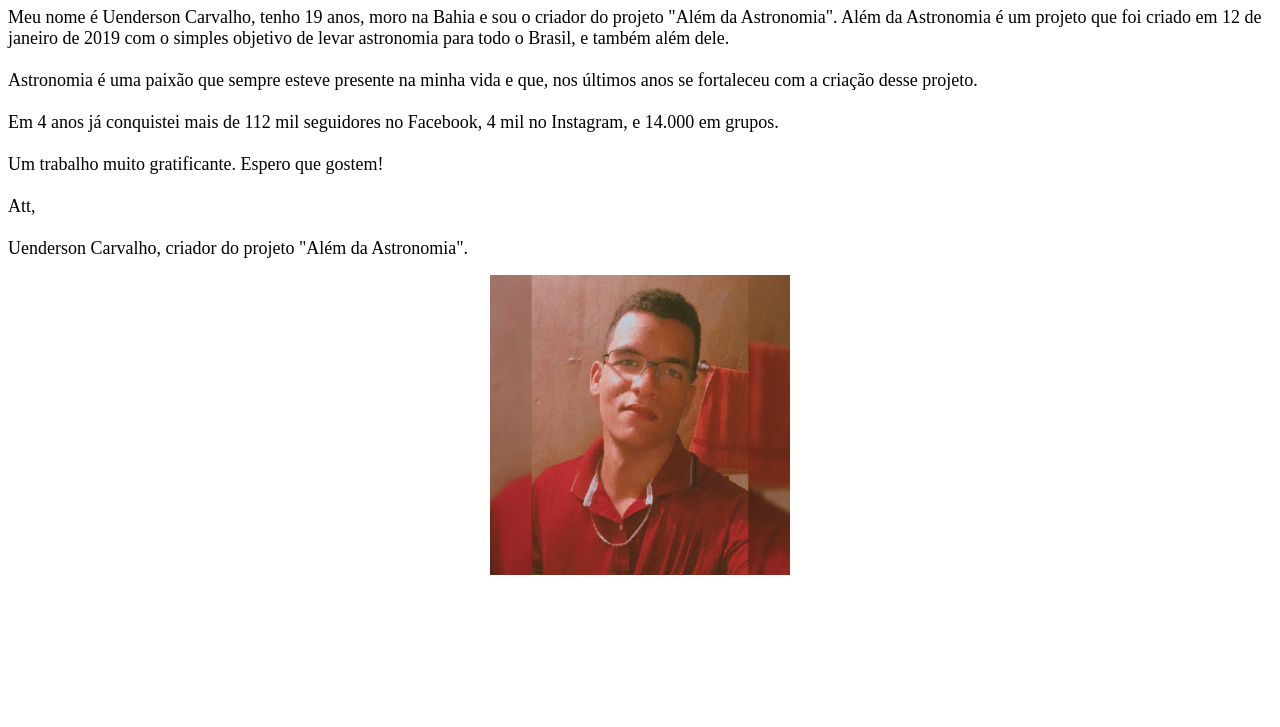
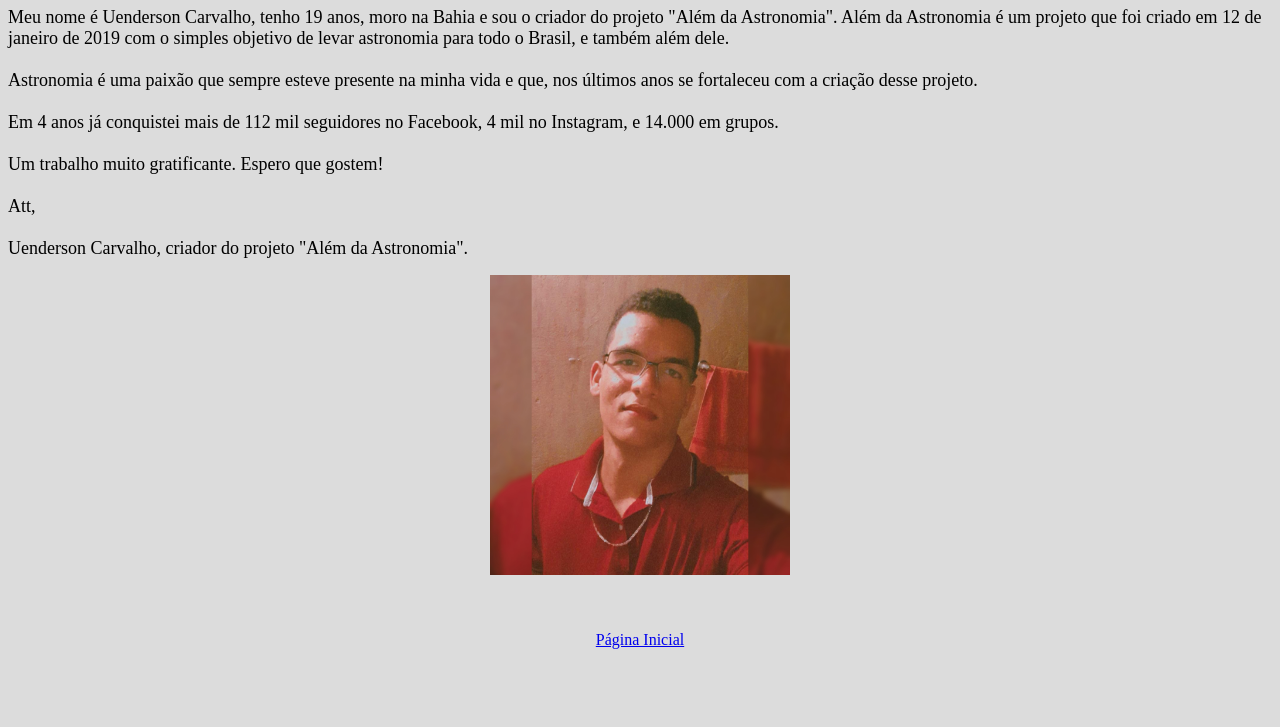
Before and after one commit to uenderson-silva/uenderson-silva.github.io, a plain HTML site: page Quem sou.html in a window 1280 px wide. Shown: the part 73-800 px from the top of the page. Drawn offline with Linux system fonts and the light colour scheme.

Commit message:
Update Quem sou.html

```diff
--- a/Quem sou.html
+++ b/Quem sou.html
@@ -3,7 +3,7 @@
     <head>
         <title> Quem sou? </title>
     </head>
-    <body>
+        <body bgcolor="#dcdcdc">
         <center><h1> Quem sou? </h1></center>
         <p><font size="4">Meu nome é Uenderson Carvalho, tenho 19 anos, moro na Bahia e sou o criador do projeto "Além da Astronomia".
             Além da Astronomia é um projeto que foi criado em 12 de janeiro de 2019 com o simples objetivo de levar astronomia para todo o Brasil, e também além dele.
@@ -24,5 +24,8 @@
             Uenderson Carvalho, criador do projeto "Além da Astronomia".</p></font>
 
             <center><img src="uenderson.jpg" height="300" width="300"></center>
+            <br>
+            <br>
+            <center><p><a href="index.html"> Página Inicial </a></p></center>
     </body>
 </html>
```
